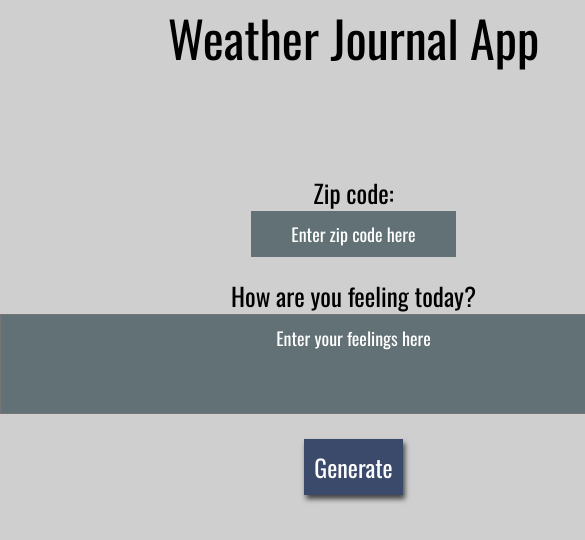
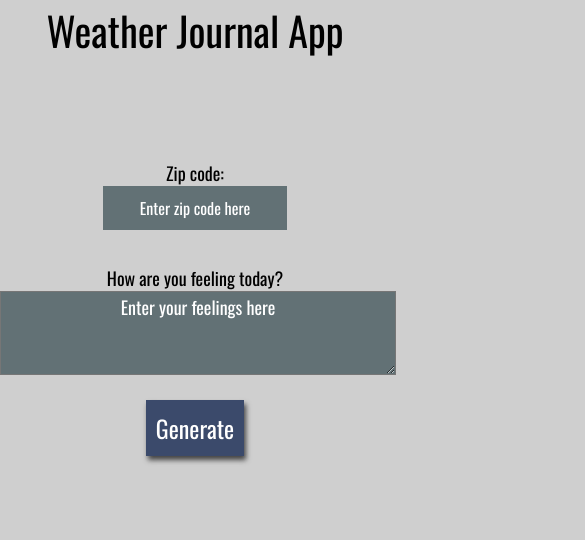
Before and after one commit to HamidRyahi/weather-journal-app, a website: page website/index.html in a window 390 px wide. Shown: the top 540 px of the page, 585 px wide, since content can reach past the window. Drawn offline with nearby package versions, Linux system fonts and the light colour scheme; a web font is replaced by a local one.

Commit message:
Add media query

```diff
--- a/website/style.css
+++ b/website/style.css
@@ -42,7 +42,7 @@ body {
   margin-bottom: 100px;
 }
 .zip {
-  margin-bottom: 20px;
+  margin-bottom: 35px;
 }
 label {
   display: block;
@@ -76,7 +76,7 @@ button {
   display: block;
 }
 #zip,
-#feelings,
+/* #feelings, */
 #generate {
   margin: auto;
   width: fit-content;
@@ -110,3 +110,14 @@ label {
 #country {
   display: inline;
 }
+@media (max-width: 400px) {
+  .headline {
+    font-size: 40px;
+  }
+  label {
+    font-size: 18px;
+  }
+  input {
+    font-size: 16px;
+  }
+}
```
